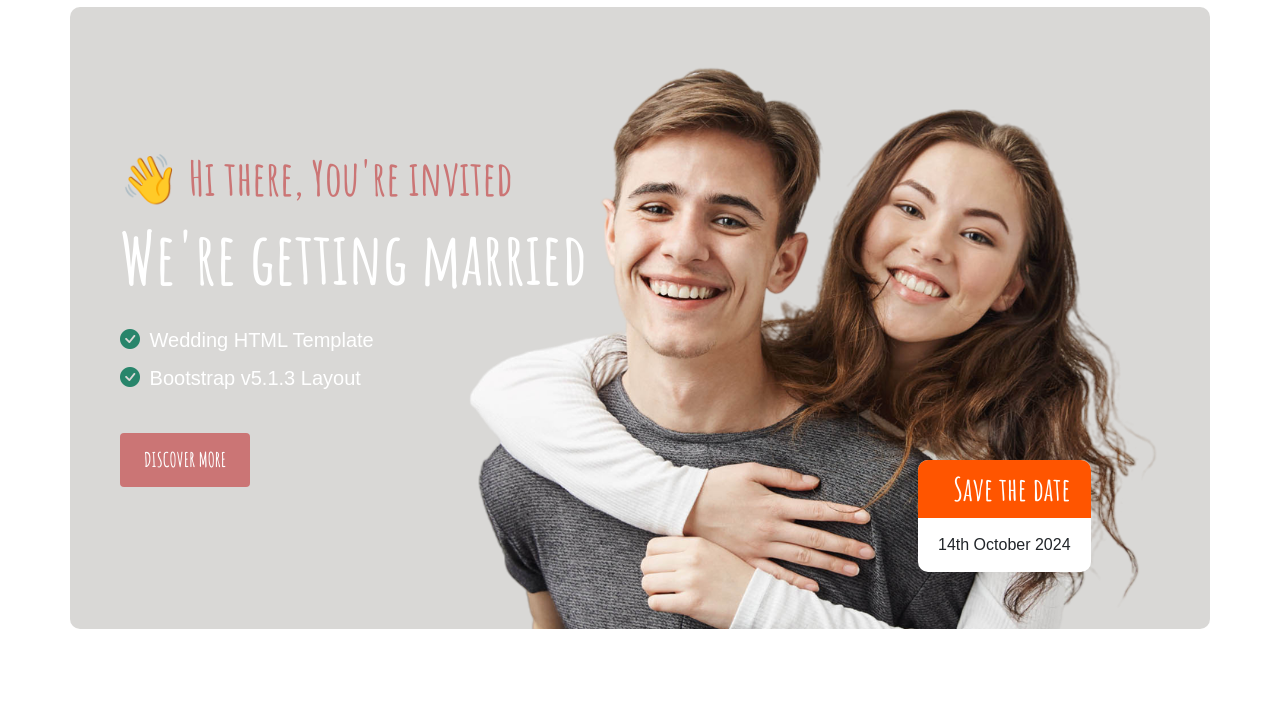
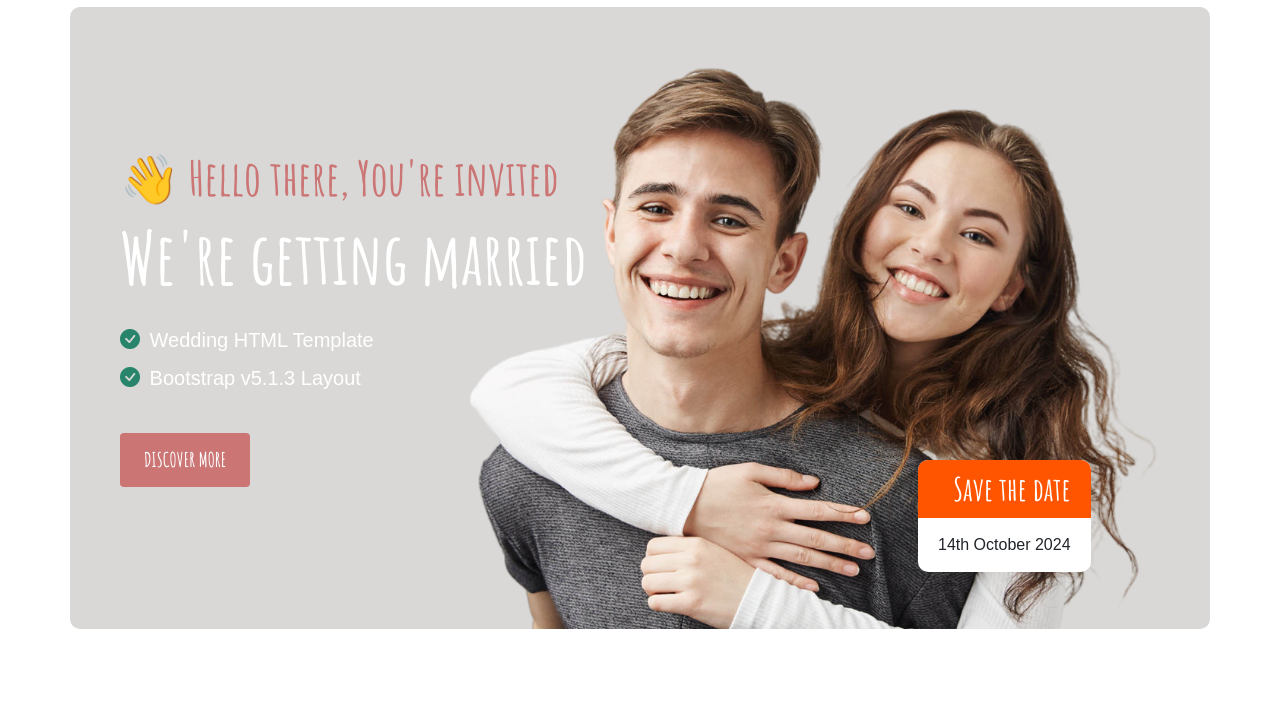
Before and after one commit to i-dipanshu/s3-static-site, a plain HTML site: page index.html in a window 1280 px wide. Shown: the part 91-800 px from the top of the page. Drawn offline with Linux system fonts and the light colour scheme.

Commit message:
edit to trigger pipeline

```diff
--- a/index.html
+++ b/index.html
@@ -102,7 +102,7 @@ Free Bootstrap 5 HTML Template
                     <div class="row h-100">
 
                         <div class="col-lg-6 col-12 my-auto">
-                            <h2>👋 Hi there, You're invited</h2>
+                            <h2>👋 Hello there, You're invited</h2>
 
                             <h1 class="text-white hero-title mb-4">We're getting married</h1>
 
```
